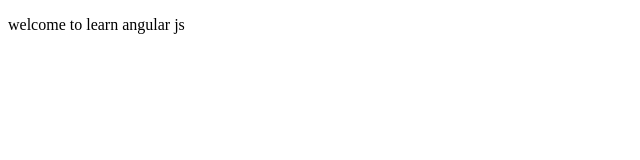
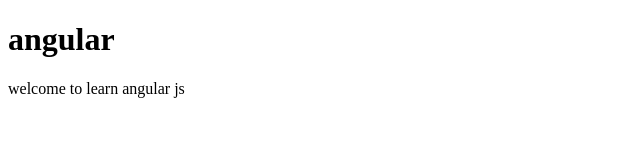
Before and after one commit to mbonabucya/coursera-angular, a plain HTML site: page index.html in a window 1280 px wide. Shown: the whole page, without its empty margins (0-640 px from the left). Drawn offline with Linux system fonts and the light colour scheme.

Commit message:
some changes was made in orginak file

```diff
--- a/index.html
+++ b/index.html
@@ -6,6 +6,8 @@
         </title>
     </head>
     <body>
+        <h1>angular</h1>
         <p>welcome to learn angular js</p>
+
     </body>
 </html>
```
